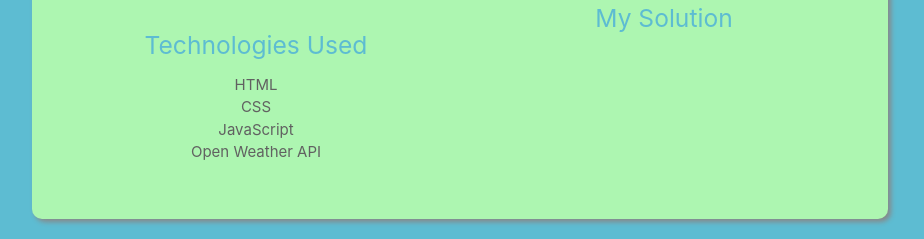
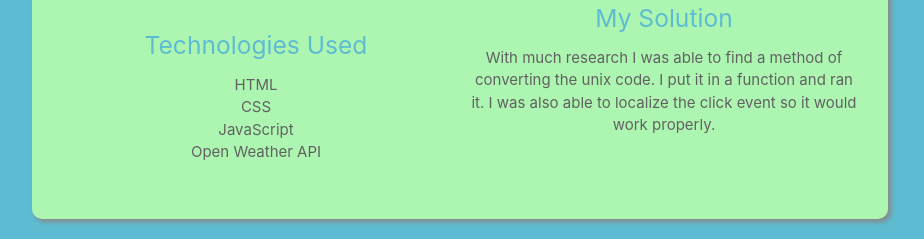
Before and after one commit to gllil/main-about-me, a plain HTML site: page portfolio.html in a window 1280 px wide. Shown: the part 1477-1716 px from the top of the page, without its empty margins (180-1104 px from the left). Drawn offline with nearby package versions, Linux system fonts and the light colour scheme.

Commit message:
Added last description of solution

```diff
--- a/portfolio.html
+++ b/portfolio.html
@@ -110,7 +110,7 @@
             <h5 class="proj-description-title">Project Difficulties</h5>
               <p>The challenge I ran into was that taking the dates from the API that were in unix code and convert that into a readable date. I also had trouble with setting up click events.</p>
             <h5 class="proj-description-title">My Solution</h5>
-              <p></p>
+              <p>With much research I was able to find a method of converting the unix code. I put it in a function and ran it. I was also able to localize the click event so it would work properly.</p>
           </div>
         </div>
       </div>
```
